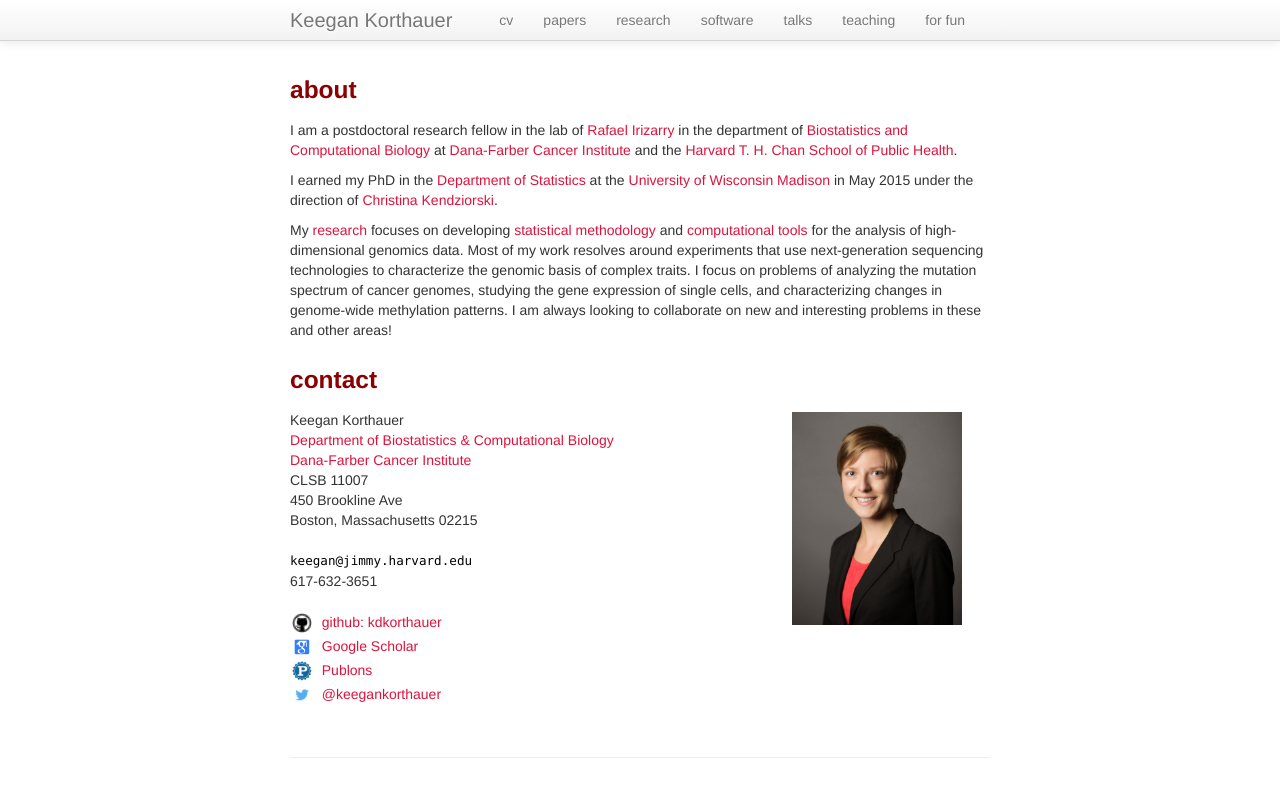
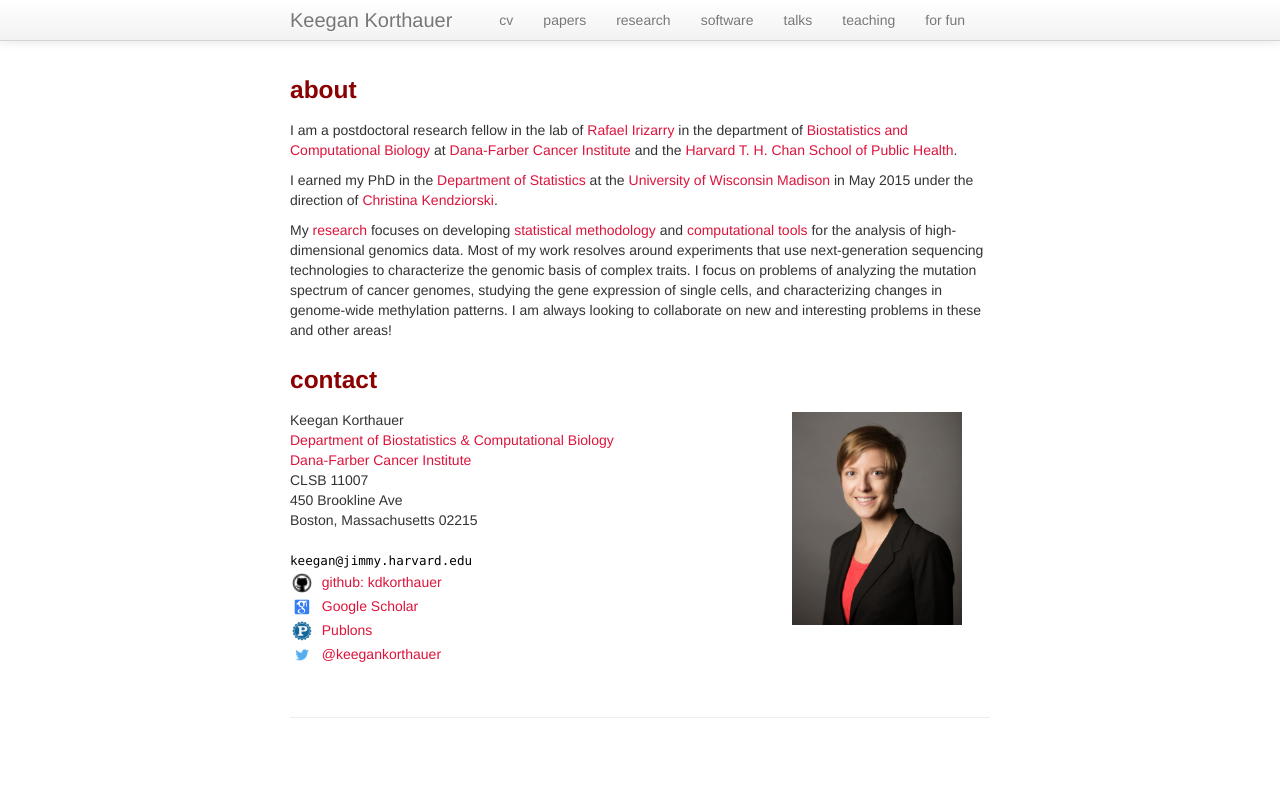
Before and after one commit to kdkorthauer/kdkorthauer.github.io, a Jekyll site: the page built from index.md, in a window 1280 px wide. Shown: the top 797 px of the page. Built offline with Jekyll 4.4.1, drawn with Linux system fonts in a browser that asks for light colours.

Commit message:
edit contact info

```diff
--- a/index.md
+++ b/index.md
@@ -36,8 +36,7 @@ My [research](pages/research.html) focuses on developing [statistical methodolog
             <div id="hide_email">
         <code>kee</code><b>I</b><code>gan</code><b>don't</b><code>@</code><b>want</b><code>jim</code><b>spam!
         </b><code>my</code><b>So</b><code>.</code><b>please</b><code>harv</code><b>leave
-        </b><code>ard</code><b>me</b><code>.</code><b>alone</b><code>e</code><b>!</b><code>du</code><br/>
-        617-632-3651<br/><br/>
+        </b><code>ard</code><b>me</b><code>.</code><b>alone</b><code>e</code><b>!</b><code>du</code>
             </div>
         <a href="https://github.com/kdkorthauer"><img style="width:20px;height:20px;" src="../assets/img/github.png" title="GitHub logo">&nbsp; github: kdkorthauer</a><br/>
         <a href="https://scholar.google.com/citations?user=spd-KjUAAAAJ&hl=en"><img style="width:20px;height:20px;" src="../assets/img/scholar.png" title="Google Scholar logo">&nbsp; Google Scholar</a><br/>
```
Also changed, not shown: pages/papers.md (+2 -2 lines).
